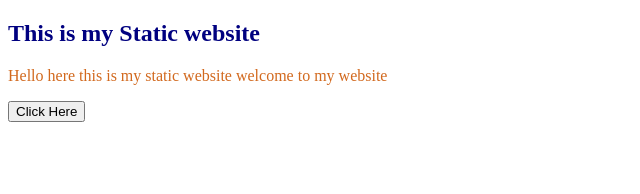
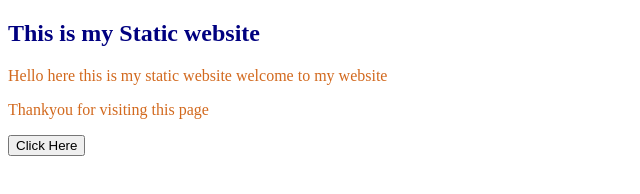
Before and after one commit to NEERAJAGADDAM/StaticDynamic, a plain HTML site: page index.html in a window 1280 px wide. Shown: the whole page, without its empty margins (0-640 px from the left). Drawn offline with Linux system fonts and the light colour scheme.

Commit message:
index file modified

```diff
--- a/index.html
+++ b/index.html
@@ -9,6 +9,7 @@
 <body>
     <h2>This is my Static website</h2>
     <p>Hello here this is my static website welcome to my website</p>
+    <p>Thankyou for visiting this page</p>
     <button onclick="clickMe()">Click Here</button>
     <script src="script.js"></script>
 </body>
```
